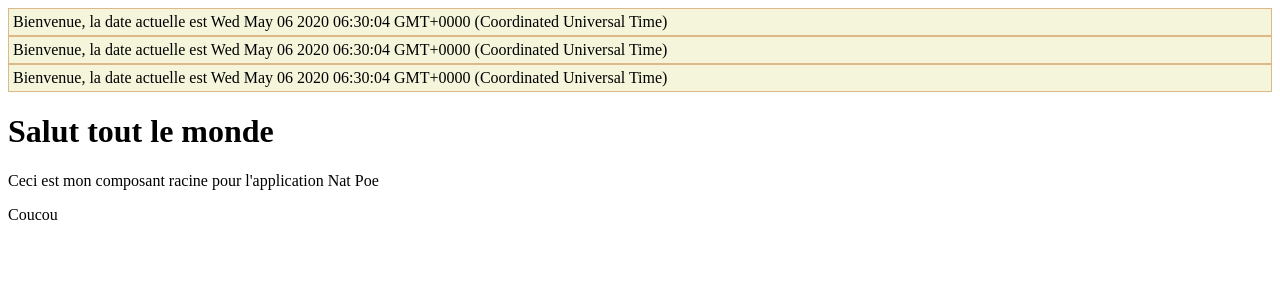
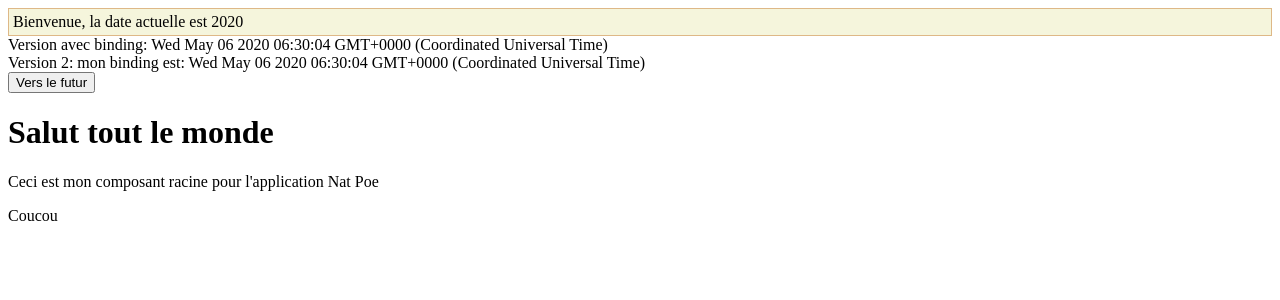
Before and after one commit to actifred/ns-poe-app, an Angular app: page / in a window 1280 px wide. Shown: the top 300 px of the page. Built offline with nearby package versions, Linux system fonts and the light colour scheme.

Commit message:
Exemples de binding

```diff
--- a/src/app/app.component.html
+++ b/src/app/app.component.html
@@ -1,5 +1,3 @@
-<nat-entete></nat-entete>
-<nat-entete></nat-entete>
 <nat-entete></nat-entete>
 <h1>Salut tout le monde</h1>
 <p>Ceci est mon composant racine pour l'application {{ titre }}</p>
--- a/src/app/entete/entete.component.css
+++ b/src/app/entete/entete.component.css
@@ -1,4 +1,4 @@
-div {
+div.entete {
     padding: 4px;
     background-color: beige;
     border: solid burlywood 1px;
--- a/src/app/entete/entete.component.html
+++ b/src/app/entete/entete.component.html
@@ -1 +1,4 @@
-<div class="entete">Bienvenue, la date actuelle est {{ afficheAnnee() }}</div>
+<div class="entete">Bienvenue, la date actuelle est <span>{{ afficheAnnee() }}</span></div>
+<div>Version avec binding: <span [textContent]="afficheDate()"></span></div>
+<div>Version 2: <span textContent="mon binding est: {{ afficheDate() }}"></span></div>
+<button (click)="augmenteAnnee()">Vers le futur</button>
--- a/src/app/entete/entete.component.ts
+++ b/src/app/entete/entete.component.ts
@@ -8,7 +8,15 @@ import { Component } from "@angular/core";
 export class EnteteComponent {
     private annee = 2020;
 
-    public afficheAnnee() {
+    public afficheDate() {
         return Date();
     }
+
+    public afficheAnnee() {
+        return this.annee;
+    }
+
+    public augmenteAnnee() {
+        this.annee++;
+    }
 }
```
